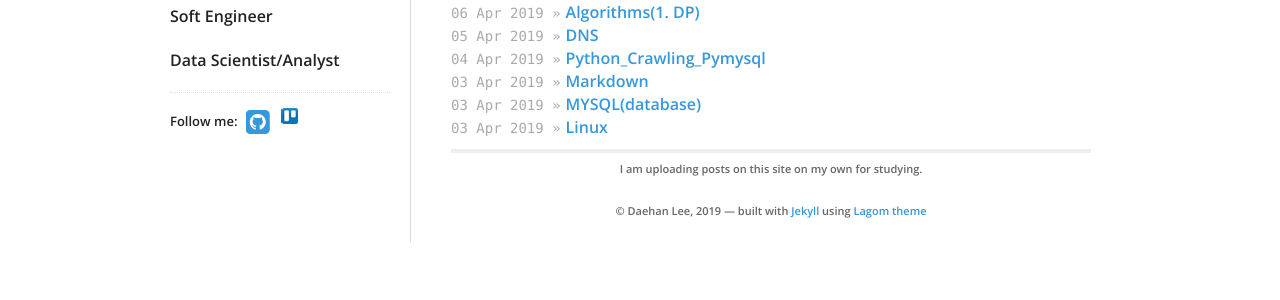
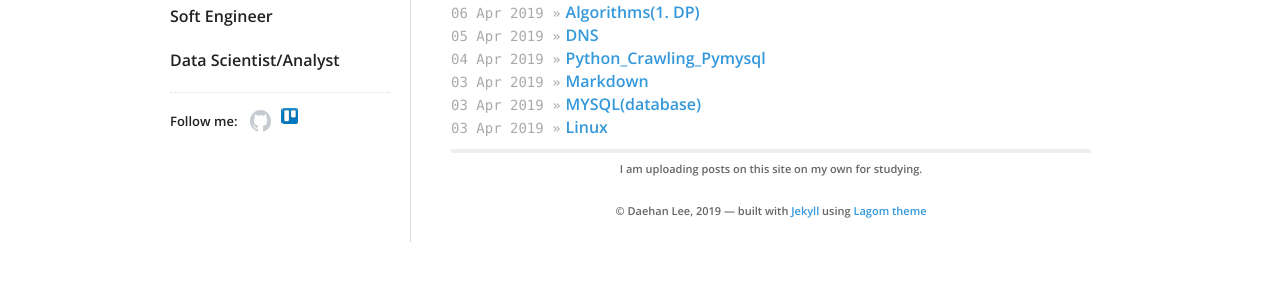
Before and after one commit to daehan0226/Study, a Jekyll site: the page built from index.html, in a window 1280 px wide. Shown: the part 278-578 px from the top of the page. Built offline with Jekyll 4.4.1, drawn with Linux system fonts in a browser that asks for light colours.

Commit message:
Update social.html

```diff
--- a/_includes/social.html
+++ b/_includes/social.html
@@ -2,7 +2,7 @@ Follow me:
 <div id="stalker">
   {% if site.data.theme.social.github %}
   <a title="{{ site.data.theme.social.github }} on Github" href="https://github.com/foxlee1015">
-    <i class="fa fa-github-square"></i>
+    <img src="/logo4.png" id="logo_github" alt="logo_github" href="https://github.com/foxlee1015">
   </a>
   {% endif %}
 
```
